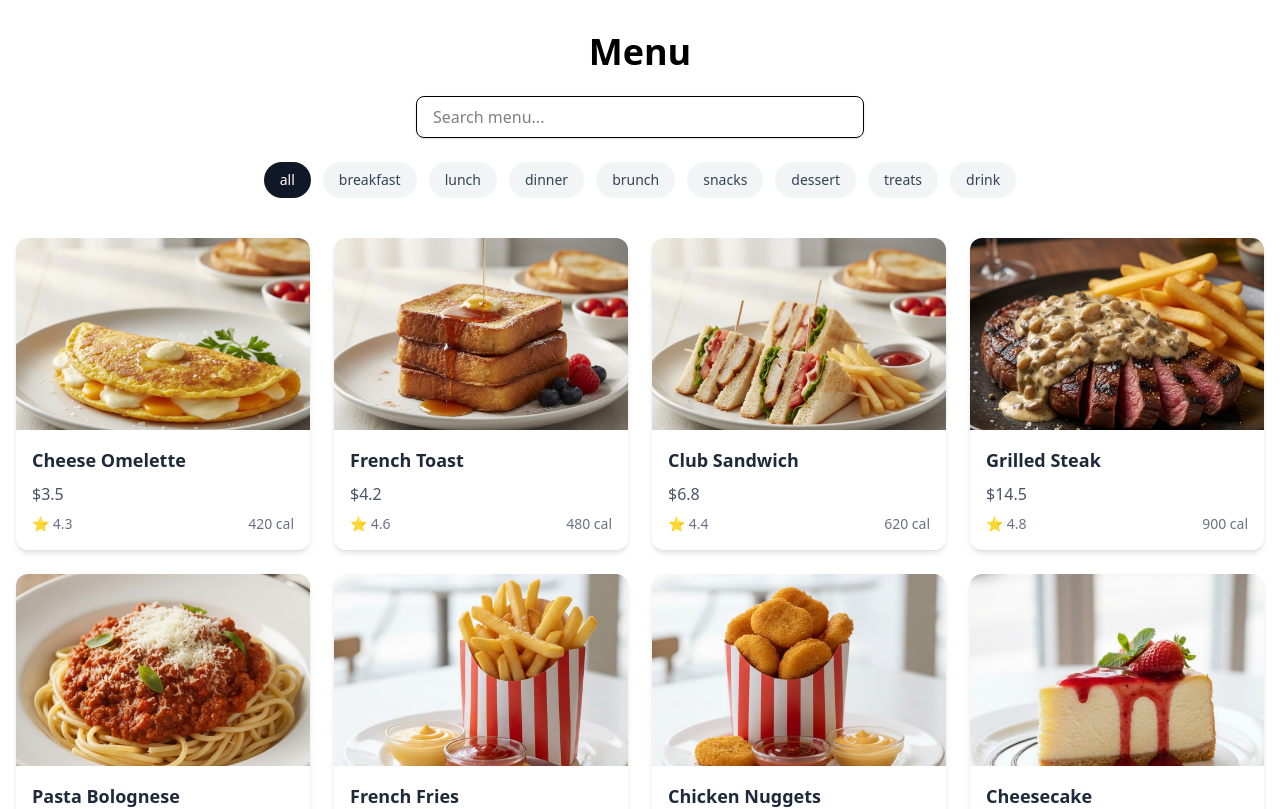
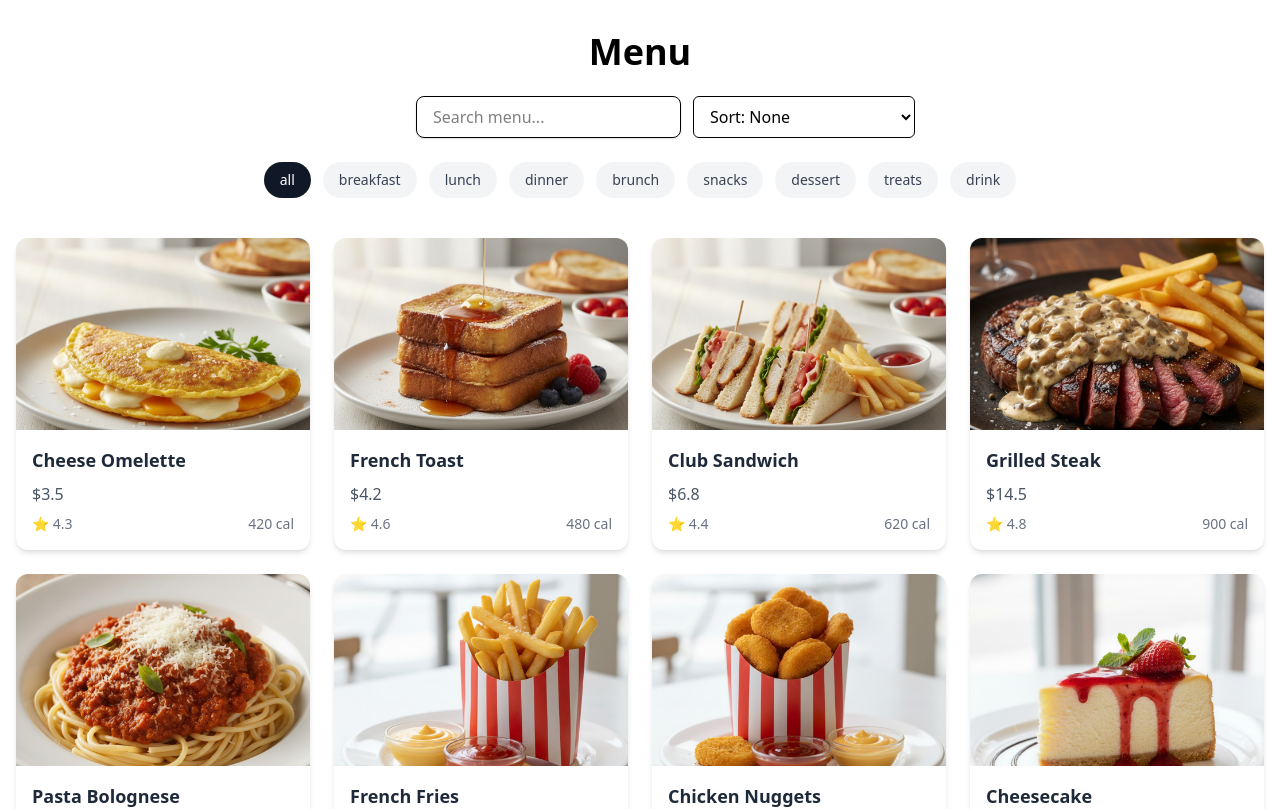
Before and after one commit to amjedbenslimeneprofessional-collab/restaurant-menu-system, a React (Vite) app in the folder Client/: page /menu in a window 1280 px wide. Shown: the top 809 px of the page. Built offline with nearby package versions, Linux system fonts and the light colour scheme.

Commit message:
add filtring by feature

```diff
--- a/Client/src/Views/Menu/Menu.jsx
+++ b/Client/src/Views/Menu/Menu.jsx
@@ -19,20 +19,43 @@ export default function Menu() {
     "drink",
   ];
 
-  const [activeCategory, setActiveCategory] = useState("all");
+  // empty array means "all" (no category filter)
+  const [activeCategories, setActiveCategories] = useState([]);
+  const [sortBy, setSortBy] = useState("none");
 
   const filteredItems = data.filter((item) => {
     const matchesCategory =
-      activeCategory === "all" || item.types.includes(activeCategory);
+      activeCategories.length === 0 ||
+      (item.types && item.types.some((t) => activeCategories.includes(t)));
 
     const searchLower = search.trim().toLowerCase();
     const matchesSearch =
       !searchLower ||
       item.name.toLowerCase().includes(searchLower) ||
       (item.description && item.description.toLowerCase().includes(searchLower)) ||
-      item.types.join(" ").toLowerCase().includes(searchLower);
+      (item.types && item.types.join(" ").toLowerCase().includes(searchLower));
 
     return matchesCategory && matchesSearch;
+  });
+
+  const parsePrice = (p) => {
+    const n = parseFloat(String(p).replace(/[^0-9.\-]+/g, ""));
+    return Number.isNaN(n) ? 0 : n;
+  };
+
+  const sortedItems = [...filteredItems].sort((a, b) => {
+    switch (sortBy) {
+      case "price-asc":
+        return parsePrice(a.price) - parsePrice(b.price);
+      case "price-desc":
+        return parsePrice(b.price) - parsePrice(a.price);
+      case "popularity-asc":
+        return (a.rating || 0) - (b.rating || 0);
+      case "popularity-desc":
+        return (b.rating || 0) - (a.rating || 0);
+      default:
+        return 0;
+    }
   });
 
   return (
@@ -41,14 +64,29 @@ export default function Menu() {
       <h1 className="text-4xl font-bold text-center mb-6">Menu</h1>
 
       {/* Search Bar */}
-      <div className="max-w-md mx-auto mb-6">
+      <div className="max-w-md mx-auto mb-6 flex items-center gap-3">
         <input
           type="text"
           placeholder="Search menu..."
           value={search}
-          onChange={(e) => {if(activeCategory !== "all") setActiveCategory("all");setSearch(e.target.value);}}
-          className="w-full px-4 py-2 border rounded-lg shadow-sm focus:outline-none focus:ring-2 focus:ring-gray-800"
+          onChange={(e) => {
+            if (activeCategories.length) setActiveCategories([]);
+            setSearch(e.target.value);
+          }}
+          className="flex-1 px-4 py-2 border rounded-lg shadow-sm focus:outline-none focus:ring-2 focus:ring-gray-800"
         />
+
+        <select
+          value={sortBy}
+          onChange={(e) => setSortBy(e.target.value)}
+          className="px-3 py-2 border rounded-md bg-white"
+        >
+          <option value="none">Sort: None</option>
+          <option value="price-asc">Price: Low → High</option>
+          <option value="price-desc">Price: High → Low</option>
+          <option value="popularity-asc">Popularity: Low → High</option>
+          <option value="popularity-desc">Popularity: High → Low</option>
+        </select>
       </div>
 
       {/* Category Nav */}
@@ -56,10 +94,16 @@ export default function Menu() {
         {categories.map((category) => (
           <button
             key={category}
-            onClick={() => setActiveCategory(category)}
+            onClick={() => {
+              setActiveCategories((prev) => {
+                if (category === "all") return [];
+                if (prev.includes(category)) return prev.filter((c) => c !== category);
+                return [...prev, category];
+              });
+            }}
             className={`px-4 py-2 rounded-full text-sm font-medium transition
                 ${
-                  activeCategory === category
+                  (category === "all" ? activeCategories.length === 0 : activeCategories.includes(category))
                     ? "bg-gray-900 text-white"
                     : "bg-gray-100 text-gray-700 hover:bg-gray-200"
                 }
@@ -74,7 +118,7 @@ export default function Menu() {
         <p className="text-center text-gray-500 text-lg">No menu found.</p>
       ) : (
         <div className="grid gap-6 sm:grid-cols-2 md:grid-cols-3 lg:grid-cols-4">
-          {filteredItems.map((item) => (
+          {sortedItems.map((item) => (
             <Link
               key={item.id}
               className="bg-white rounded-xl shadow-md overflow-hidden hover:shadow-lg transition-shadow"
```
